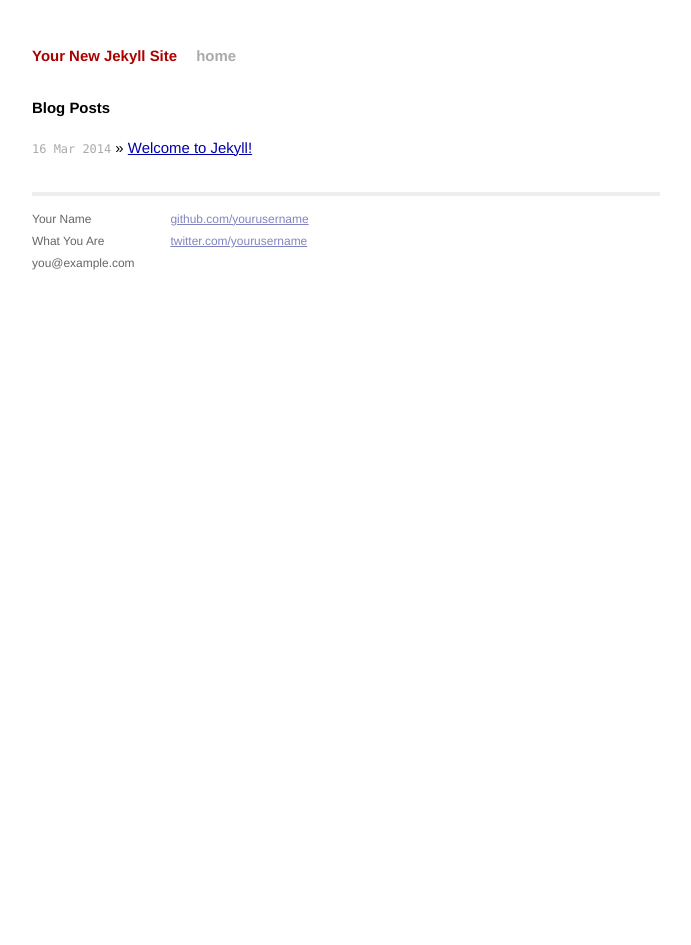
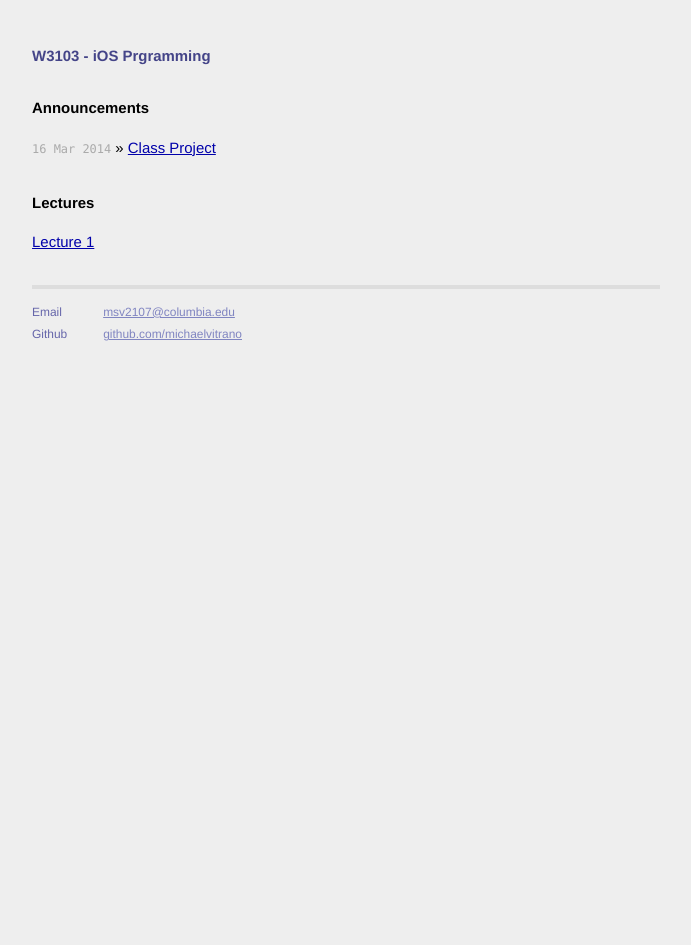
Before and after one commit to Columbia-W3101-iOS/columbia-W3101-iOS.github.io, a Jekyll site: the page built from index.html, in a window 1280 px wide. Shown: the whole page, without its empty margins (294-985 px from the left). Built offline with Jekyll 4.4.1, drawn with Linux system fonts in a browser that asks for light colours; Markdown is read by kramdown in place of the engine named in the settings.

Commit message:
added initial project description and lecture 1 to site

```diff
--- a/_config.yml
+++ b/_config.yml
@@ -1,3 +1,3 @@
-name: Your New Jekyll Site
+name: W3103 - iOS Prgramming
 markdown: redcarpet
 pygments: true
--- a/_layouts/default.html
+++ b/_layouts/default.html
@@ -18,7 +18,6 @@
         <div class="site">
           <div class="header">
             <h1 class="title"><a href="/">{{ site.name }}</a></h1>
-            <a class="extra" href="/">home</a>
           </div>
 
           {{ content }}
@@ -26,15 +25,14 @@
           <div class="footer">
             <div class="contact">
               <p>
-                Your Name<br />
-                What You Are<br />
-                you@example.com
+                Email<br />
+                Github<br />
               </p>
             </div>
             <div class="contact">
               <p>
-                <a href="https://github.com/yourusername">github.com/yourusername</a><br />
-                <a href="https://twitter.com/yourusername">twitter.com/yourusername</a><br />
+                <a href="mailto:msv2107@columbia.edu">msv2107@columbia.edu</a><br />
+                <a href="https://github.com/michaelvitrano">github.com/michaelvitrano</a><br />
               </p>
             </div>
           </div>
--- a/css/main.css
+++ b/css/main.css
@@ -13,7 +13,7 @@
 html, body { height: 100%; }
 
 body {
-  background-color: #FFF;
+  background-color: #EEE;
   font: 13.34px Helvetica, Arial, sans-serif;
   font-size: small;
   text-align: center;
@@ -74,7 +74,7 @@ a:visited { color: #a0a; }
 }
 
 .title a {
-  color: #a00;
+  color: #448;
 }
 
 .title a:hover {
@@ -82,7 +82,7 @@ a:visited { color: #a0a; }
 }
 
 .header a.extra {
-  color: #aaa;
+  color: #aad;
   margin-left: 1em;
 }
 
@@ -96,8 +96,8 @@ a:visited { color: #a0a; }
 
 .footer {
   font-size: 80%;
-  color: #666;
-  border-top: 4px solid #eee;
+  color: #66a;
+  border-top: 4px solid #ddd;
   margin-top: 2em;
   overflow: hidden;
 }
--- a/index.html
+++ b/index.html
@@ -1,13 +1,17 @@
 ---
 layout: default
-title: Your New Jekyll Site
+title: W3103 - iOS Programming
 ---
 
 <div id="home">
-  <h1>Blog Posts</h1>
+  <h1>Announcements</h1>
   <ul class="posts">
     {% for post in site.posts %}
       <li><span>{{ post.date | date_to_string }}</span> &raquo; <a href="{{ post.url }}">{{ post.title }}</a></li>
     {% endfor %}
   </ul>
+  <h1>Lectures</h1>
+  <ul class="posts">
+      <li><a href="{{ site.url }}/assets/Lecture1.pdf">Lecture 1</a></li>
+  </ul>
 </div>
```
Also changed, not shown: _posts/2014-03-16-W3103-class-project.md (added, +15 -0 lines), _posts/2014-03-16-welcome-to-jekyll.markdown (deleted, +0 -24 lines), 1 other file.
